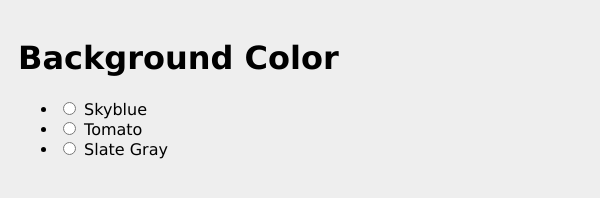
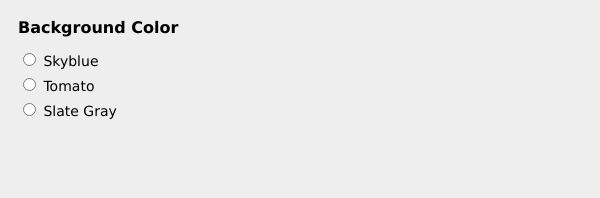
Before and after one commit to 17number/dotinstall-electron-tutorial, an Electron app: page MyApp/settings.html in a window 600 px wide. Drawn offline with Linux system fonts and the light colour scheme.

Commit message:
chore: style for settings

```diff
--- a/MyApp/settings.html
+++ b/MyApp/settings.html
@@ -10,6 +10,20 @@
       font-family: Verdana, Geneva, Tahoma, sans-serif;
       padding: 10px;
       background: #eee;
+    }
+    h1 {
+      font-size: 16px;
+      margin: 0;
+      padding: 0 0 10px 0;
+    }
+    ul {
+      list-style: none;
+      padding: 0;
+      margin: 0;
+    }
+    ul > li {
+      font-size: 14px;
+      padding: 3px 0;
     }
   </style>
 </head>
```
